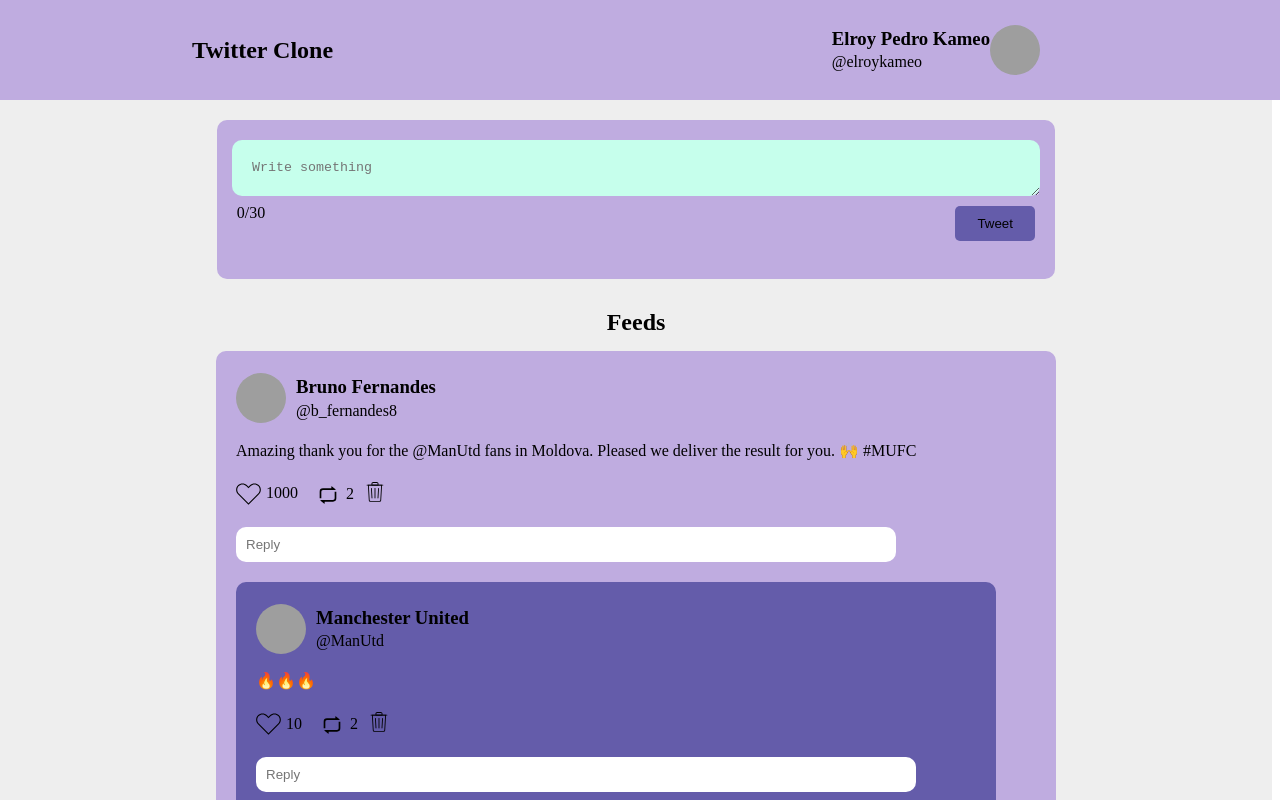
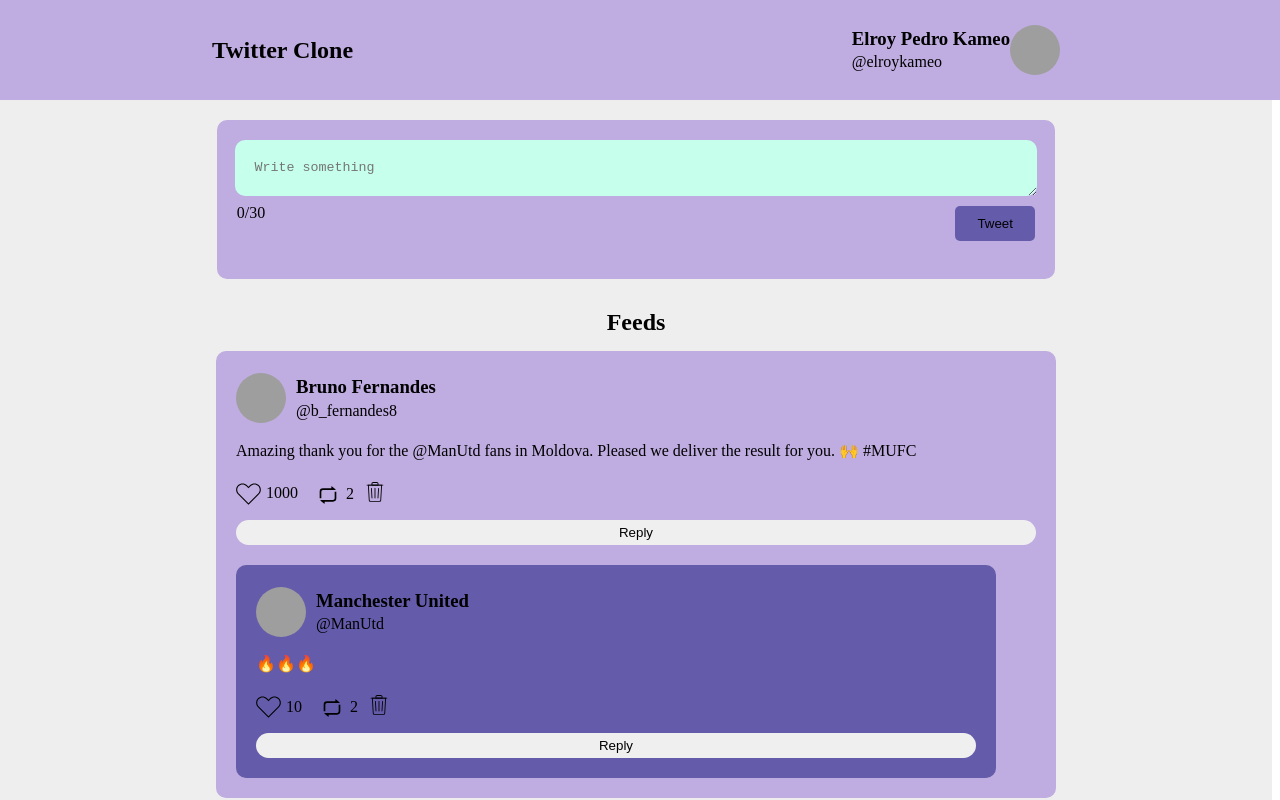
Before and after one commit to elroypedrokameo/task2-twitter-clone, a Vue app: page / in a window 1280 px wide. Shown: the top 800 px of the page. Built offline with nearby package versions, Linux system fonts and the light colour scheme; grey boxes are pictures that could not be loaded.

Commit message:
feat: modify tweet form component and use it at tweet card component

```diff
--- a/src/App.vue
+++ b/src/App.vue
@@ -49,44 +49,12 @@
             likes: 0,
             retweets: 0,
             reply: [
-              {
-                id: null,
-                fullname: null,
-                username: null,
-                caption: null,
-                avatar: null,
-                likes: null,
-                retweets: null,
-              }
             ]
           })
           this.text = ''
           console.log("Feeds", this.feeds)
         }
       },
-
-      handleComment(id) {
-        if (this.comment.length === 0) {
-          alert('Masukkan komentar terlebih daulu!')
-        } else {
-          for(let i = 0; i < this.feeds.length; i++) {
-            if(this.feeds[i].id === id) {
-              this.feeds[i].reply.unshift({
-                id: this.feeds[i].reply.length + 1,
-                fullname: 'Elroy Pedro',
-                username: 'elroykameo',
-                caption: this.comment,
-                avatar: 'https://img.nimo.tv/t/201910061570391243203_1629512473223_avatar.png/w180_l0/img.png',
-                likes: 0,
-                retweets: 0,
-                reply: []
-              })
-              this.comment = ''
-              console.log("Comment", this.feeds[i])
-            }
-          }
-        }
-      }
     },
     computed: {
       feeds() {
@@ -152,15 +120,7 @@
             likes: 1000,
             retweets: 2,
             reply: [
-              {
-                id: null,
-                fullname: null,
-                username: null,
-                caption: null,
-                avatar: null,
-                likes: null,
-                retweets: null,
-              }
+
             ]
           }
         ]
--- a/src/components/Button/Button.vue
+++ b/src/components/Button/Button.vue
@@ -1,10 +1,12 @@
 <template>
-  <button class="button" >Tweet</button>
+  <button class="button" >{{ title }}</button>
 </template>
 
 <script>
 export default {
-
+  props: {
+    title: String
+  }
 }
 </script>
 
--- a/src/components/Navbar/Navbar.vue
+++ b/src/components/Navbar/Navbar.vue
@@ -48,7 +48,6 @@ export default {
     display: flex;
     justify-content: space-between;
     align-items: center;
-    margin-right: 40px;
   }
 
   .user {
--- a/src/components/Tweet Card/TweetCard.vue
+++ b/src/components/Tweet Card/TweetCard.vue
@@ -20,7 +20,10 @@
       <RetweetIcon v-on:updateRetweets="handleRetweet()" :retweets="this.retweet" />
       <DeleteIcon />
     </div>
-    <form
+    <button class="btn-reply" @click="handleOnShowReply()" v-show="feed.reply">
+      Reply
+    </button>
+    <!-- <form
       v-on:submit.prevent="$emit('addComment', id)"
       class="reply-form"
       action="submit"
@@ -30,7 +33,18 @@
         placeholder="Reply"
         @input="$emit('update:modelValue', $event.target.value)"
       >
-    </form>
+    </form> -->
+    <div  v-if="this.showCommentForm === true">
+      <TweetForm
+        :btnCancel="true"
+        :text="this.comment"
+        :maxCharacter="maxCharacter"
+        @closeForm="handleOnShowReply()"
+        class="tweet-comment-form"
+        v-on:addFeeds="handleComment()"
+        v-model="this.comment"
+      />
+    </div>
     <div v-if="hasReply" >
       <TweetCard
         v-for="reply in feed.reply"
@@ -50,6 +64,19 @@ import DeleteIcon from './DeleteIcon.vue'
 
 export default {
   name: 'TweetCard',
+  data() {
+    return {
+      width: 50,
+      height: 50,
+      liked: false,
+      like: this.feed.likes,
+      retweet: this.feed.retweets,
+      comment: '',
+      showCommentForm: false,
+      text: '',
+      maxCharacter: 30,
+    }
+  },
   props: {
     feed: {
       type: Object,
@@ -78,27 +105,28 @@ export default {
       this.retweet++
     },
 
+    handleOnShowReply() {
+      this.showCommentForm = !this.showCommentForm
+      console.log("Button Show Form", this.showCommentForm)
+    },
+
     handleComment(id) {
       if (this.comment.length === 0) {
         alert('Masukkan komentar terlebih daulu!')
       } else {
-        for(let i = 0; i < this.reply.length; i++) {
-          if(this.reply[i].id === id) {
-            this.feeds[i].reply.unshift({
-              id: this.feeds[i].reply.length + 1,
-              fullname: 'Elroy Pedro',
+        this.feed.reply.unshift({
+          id: this.feed.reply.length + 1,
+          avatar: 'https://img.nimo.tv/t/201910061570391243203_1629512473223_avatar.png/w180_l0/img.png',
+          fullname: 'Elroy Pedro Kameo',
           username: 'elroykameo',
           caption: this.comment,
-              avatar: 'https://img.nimo.tv/t/201910061570391243203_1629512473223_avatar.png/w180_l0/img.png',
           likes: 0,
           retweets: 0,
           reply: []
         })
         this.comment = ''
-            // this.$refs.inputcomment.reset()
-            console.log("Comment", this.feeds[i])
-          }
-        }
+        console.log("Comment", this.feed.reply)
+        this.showCommentForm = false
       }
     }
   },
@@ -108,16 +136,7 @@ export default {
       return reply && reply.length > 0
     },
   },
-  data() {
-    return {
-      width: 50,
-      height: 50,
-      liked: false,
-      like: this.feed.likes,
-      retweet: this.feed.retweets,
-      comment: ''
-    }
-  },
+
   components: {
     LikeIcon,
     RetweetIcon,
@@ -208,4 +227,18 @@ export default {
   .reply-form {
     margin-top: 15px;
   }
+
+  .btn-reply {
+    margin-top: 8px;
+    padding: 5px;
+    width: 100%;
+    border: none;
+    border-radius: 20px;
+    cursor: pointer;
+  }
+
+  .tweet-comment-form {
+    width: 45rem!important;
+    background-color: #00bd7e!important;
+  }
 </style>
--- a/src/components/Tweet Form/TweetForm.vue
+++ b/src/components/Tweet Form/TweetForm.vue
@@ -15,13 +15,14 @@
           placeholder="Write something"
           name=""
           id=""
-          cols="30"
-          rows="10"
         >
         </textarea>
         <div class="character-button">
           <p class="character">{{ text.length }}/{{ maxCharacter }}</p>
-          <Button :disabled="isDisabled" :class="[isDisabled ? secondary : primary]"/>
+          <div>
+            <Button @click="$emit('closeForm')" v-if="btnCancel" title="Cancel" class="btn-cancel" />
+            <Button title="Tweet" :disabled="isDisabled" :class="[isDisabled ? secondary : primary]"/>
+          </div>
         </div>
       </form>
     </div>
@@ -55,6 +56,10 @@ export default {
     maxCharacter: {
       type: Number,
       default: 20
+    },
+    btnCancel: {
+      type: Boolean,
+      default: false
     }
   },
   computed: {
@@ -80,7 +85,6 @@ export default {
 
 <style scoped>
   .tweet-card {
-    /* border: solid 1px black; */
     background-color: #BFACE0;
     border-radius: 10px;;
     width: 52.4rem;
@@ -110,7 +114,7 @@ export default {
 
   .input-tweet {
     background-color: rgb(198, 255, 236);
-    width: 48rem;
+    width: 91%;
     height: 1rem;
     border: none;
     padding: 20px;
@@ -130,4 +134,10 @@ export default {
   .user-tweet {
     margin: 30rem;
   }
+
+  .btn-cancel {
+    margin-right: 8px;
+    background-color: rgb(211, 57, 57);
+    color: white;
+  }
 </style>
```
Also changed, not shown: src/components/Tweet Card/LikeIcon.vue (+0 -12 lines). Lines whose indentation alone changed are shown as unchanged.
